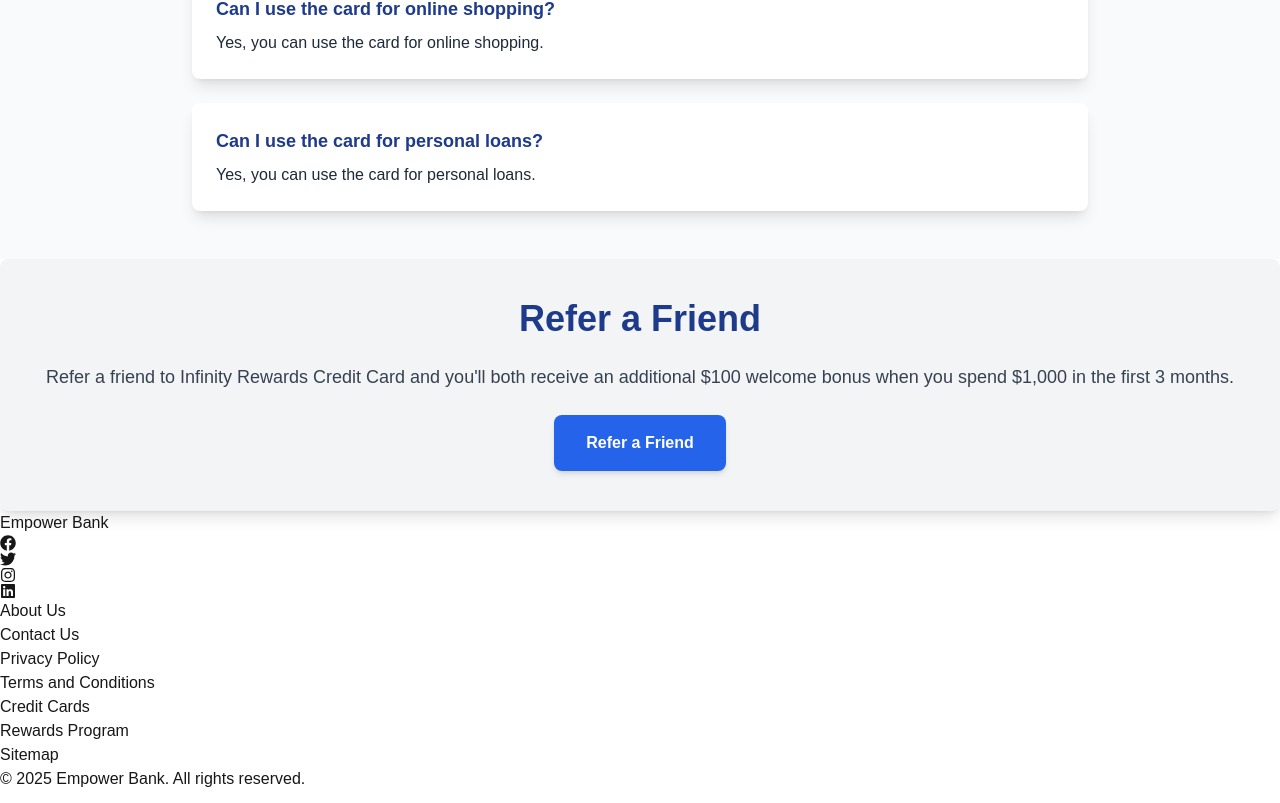
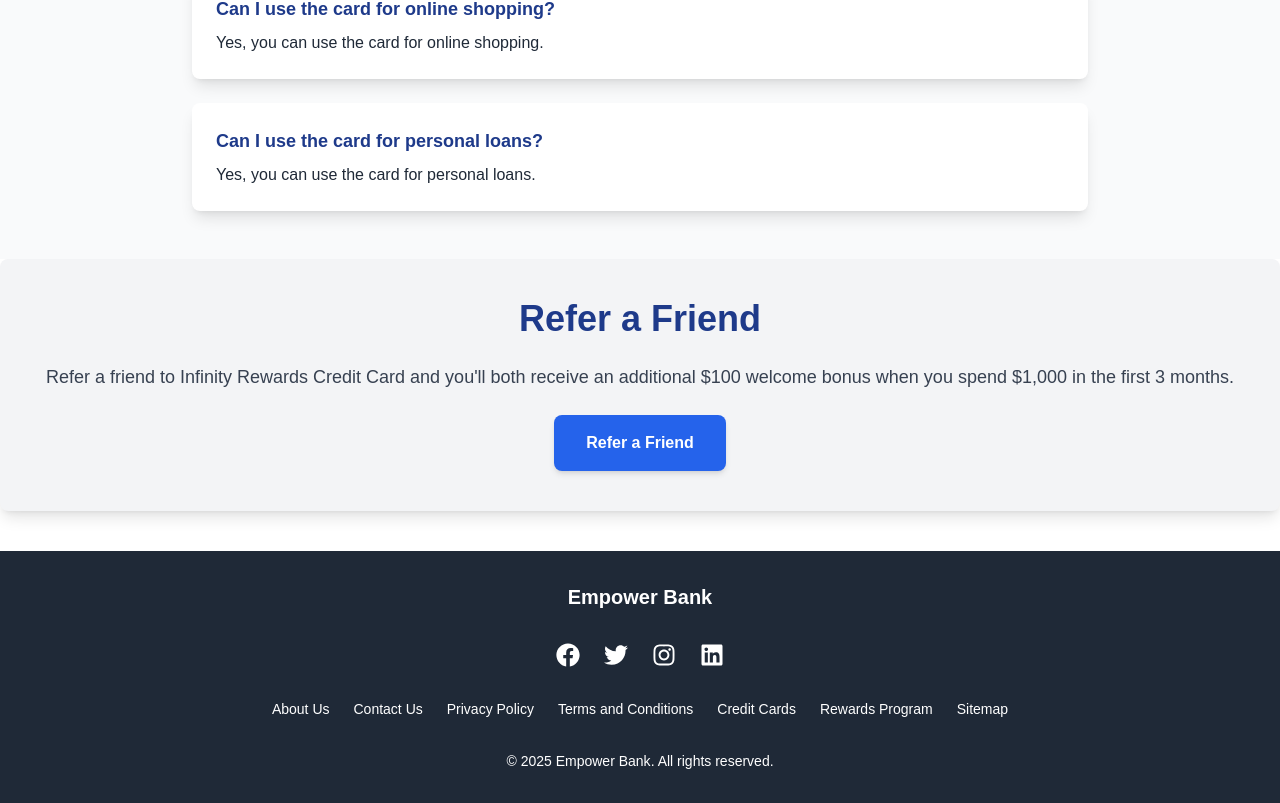
Before and after one commit to RoryDowse/financial-landing-page, a Next.js app: page / in a window 1280 px wide. Shown: the part 4905-5708 px from the top of the page. Built offline with nearby package versions, Linux system fonts and the light colour scheme.

Commit message:
add Footer styling

```diff
--- a/src/app/components/Footer.tsx
+++ b/src/app/components/Footer.tsx
@@ -1,38 +1,58 @@
 import { InfinityRewardsCard } from "@/app/models/CreditCard";
 import footerSocial from "./FooterSocial";
 import footerLinks from "./FooterLinks";
+
 export default function Footer() {
     return (
-        <footer>
+        <footer className="bg-gray-800 text-white py-8 px-6 mt-10">
+            <div className="container mx-auto space-y-8">
 
                 {/* Bank name */}
-            <p>{InfinityRewardsCard.bankName}</p>
+                <div className="text-center">
+                    <p className="text-xl font-semibold">{InfinityRewardsCard.bankName}</p>
+                </div>
 
                 {/* Social links */}
+                <div className="flex justify-center space-x-6">
                     <nav>
-                <ul>
+                        <ul className="flex space-x-6">
                             {footerSocial.map((link, index) => (
                                 <li key={index}>
-                            <a href={link.href}>{link.icon}</a>
+                                    <a
+                                        href={link.href}
+                                        className="text-2xl text-white hover:text-blue-700 transition-colors duration-300"
+                                    >
+                                        {link.icon}
+                                    </a>
                                 </li>
                             ))}
                         </ul>
                     </nav>
+                </div>
 
                 {/* Other links */}
+                <div className="flex justify-center space-x-6">
                     <nav>
-                <ul>
+                        <ul className="flex space-x-6 text-sm text-center">
                             {footerLinks.map((link, index) => (
                                 <li key={index}>
-                            <a href={link.href}>{link.text}</a>
+                                    <a
+                                        href={link.href}
+                                        className="text-white hover:text-blue-500 transition-colors duration-300"
+                                    >
+                                        {link.text}
+                                    </a>
                                 </li>
                             ))}
                         </ul>
                     </nav>
+                </div>
 
                 {/* Copyright */}
+                <div className="text-center text-sm mt-6">
                     <p>© {new Date().getFullYear()} {InfinityRewardsCard.bankName}. All rights reserved.</p>
-
+                </div>
+            </div>
         </footer>
     );
-};
+}
```
Lines whose indentation alone changed are shown as unchanged.
